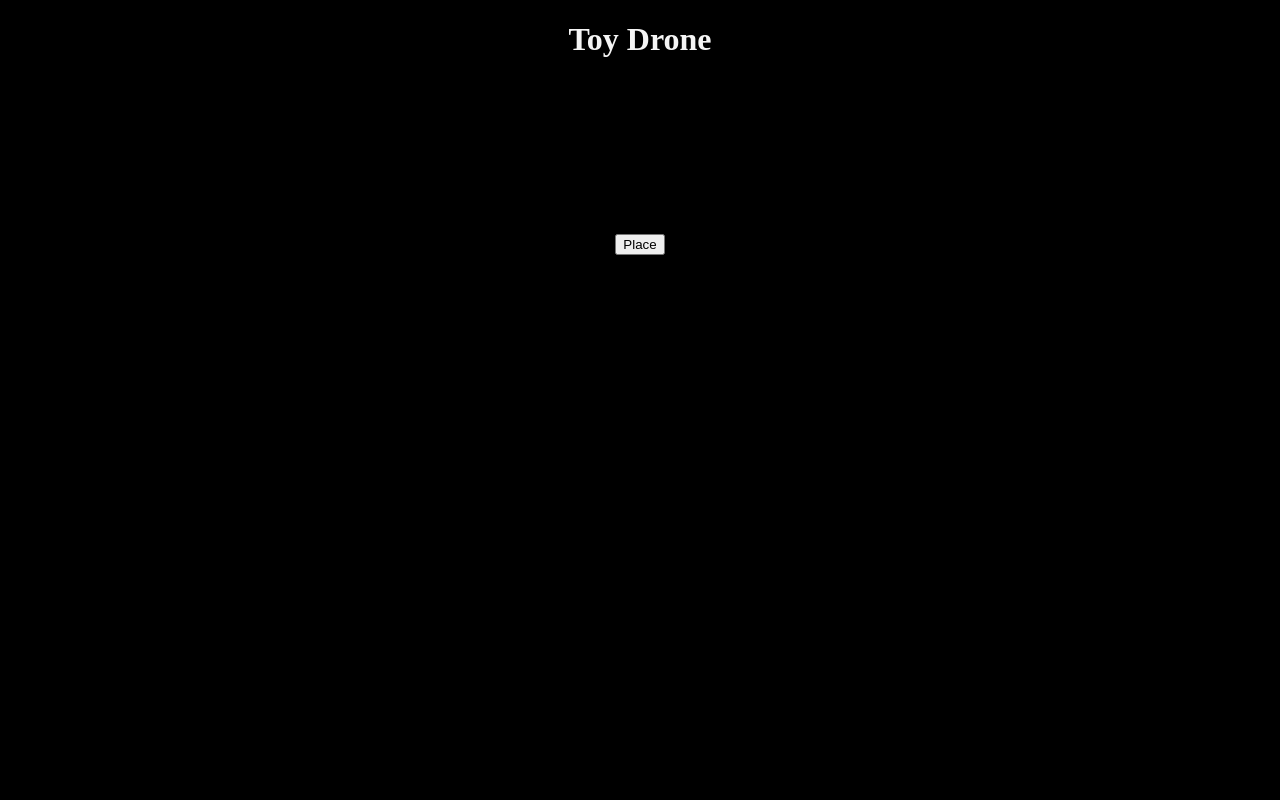
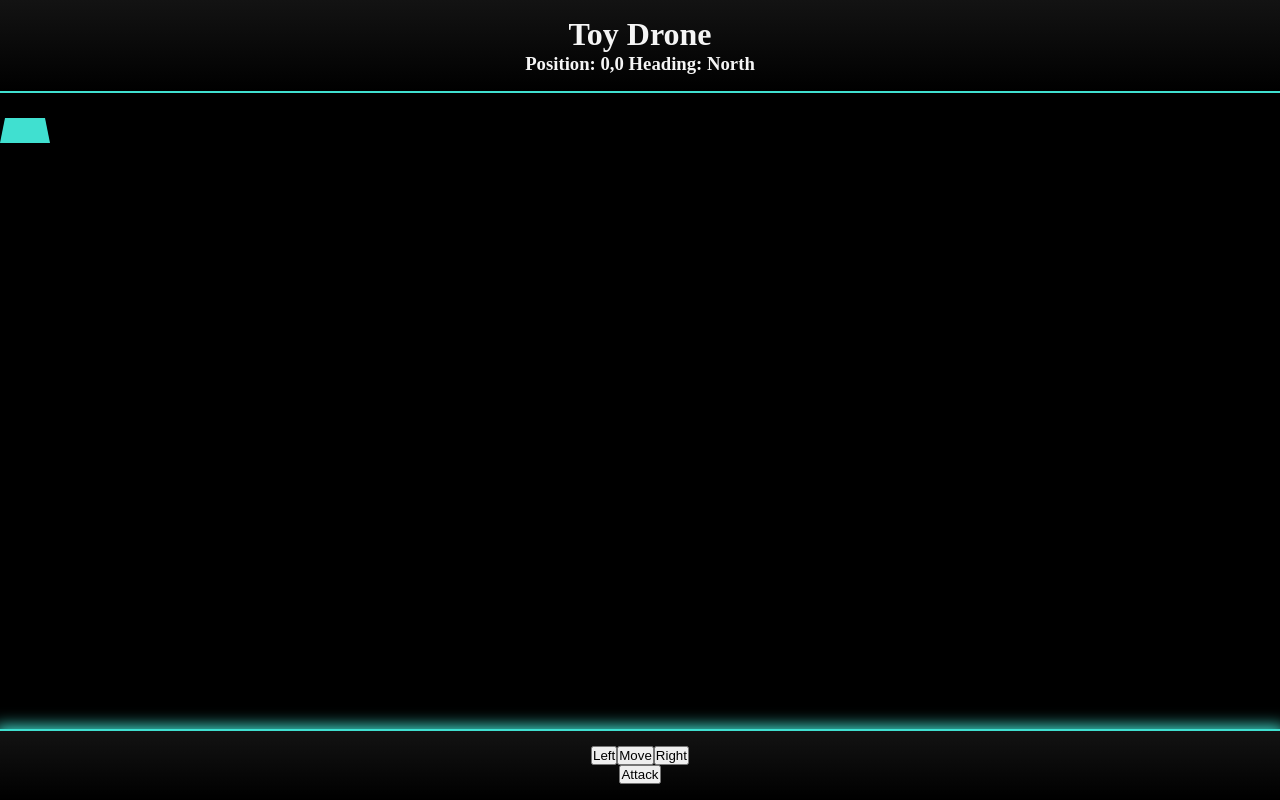
Before and after one commit to 5Babbitt/Toy-Drone, a plain HTML site: page index.html in a window 1280 px wide. Both pictures are taken after a click on the button "Place". Drawn offline with Linux system fonts and the light colour scheme.

Commit message:
Add Header and Footer styling Add Placement Setting and drone controls button spawning Moved sheet and script to dedicated folders

```diff
--- /dev/null
+++ b/css/style.css
@@ -0,0 +1,91 @@
+
+
+:root {
+    /* Colours */
+    --bg-colour: black;
+
+    --primary-bg-colour: black;
+    --secondary-bg-colour: #131313;
+
+    --accent-colour: turquoise;
+
+    --text-colour: whitesmoke;
+}
+
+* {
+    padding: 0;
+    margin: 0;
+    text-align: center;
+    box-sizing: border-box;
+}
+
+body {
+    height: 100vh;
+    width: 100vw;
+    color: var(--text-colour);
+    background-color: var(--bg-colour);
+}
+
+#drone {
+    width: 50px;
+    height: 50px;
+    border-top: 5px solid transparent;
+    border-right: 5px solid transparent;
+    border-bottom: 25px solid turquoise;
+    border-left: 5px solid transparent;
+    transform: rotate(0deg);
+    transition: transform 0.25s ease;
+}
+
+#header, #footer {
+    display: flex;
+    align-items: center;
+    justify-content: center;
+    padding: 2vh 10vw;
+    width: 100vw;
+    background: linear-gradient(var(--secondary-bg-colour), var(--primary-bg-colour));
+    flex-direction: column;
+}
+
+#header {
+    border-bottom: 2px solid var(--accent-colour);
+}
+
+#footer {
+    position: fixed;
+    padding-top: 15px;
+    left: 0;
+    bottom: 0;
+    border-top: 2px solid var(--accent-colour);
+    z-index: 0;
+}
+
+#footer::after {
+    content: "";
+    position: absolute;
+    width: 100%;
+    height: 100%;
+    left: 0;
+    bottom: 0;
+    background: linear-gradient(var(--secondary-bg-colour), var(--primary-bg-colour));
+    z-index: -1;
+}
+
+#footer::before {
+    content: "";
+    background-color: var(--accent-colour);
+    position: absolute;
+    left: -5px;
+    bottom: -5px;
+    background-size: 300%;
+    z-index: -1;
+    width: calc(100% + 10px);
+    height: calc(100% + 10px);
+    filter: blur(8px);
+}
+
+#content {
+    align-items: center;
+    justify-content: center;
+    background-color: var(--primary-bg-colour);
+}
--- a/drone.js
+++ /dev/null
@@ -1,145 +0,0 @@
-class Vector2 {
-  constructor(x = 0, y = 0) {
-    this.x = x;
-    this.y = y;
-  }
-
-  translate(vector) {
-    return new Vector2(this.x + vector.x, this.y + vector.y);
-  }
-
-  scale(scalar) {
-    return new Vector2(this.x * scalar, this.y * scalar);
-  }
-}
-
-class Heading {
-  constructor(x = 0, y = 0) {
-    let angle = Math.atan2(y, x) * 180/Math.PI;
-
-    this.direction = new Vector2(x, y);
-    this.rotation = (angle >= 0) ? angle : angle + 360
-  }
-
-  isEqual(other) {
-    return this.direction.x === other.direction.x && this.direction.y === other.direction.y;
-  }
-
-  getName() {
-    if (this.isEqual(directions.north)) return "North";
-    if (this.isEqual(directions.east)) return "East";
-    if (this.isEqual(directions.south)) return "South";
-    if (this.isEqual(directions.west)) return "West";
-    console.warn("Invalid direction!");
-    return null;
-  }
-}
-
-class Drone {
-  constructor(x, y, heading) {
-    this.position = new Vector2(x, y);
-    this.heading = heading;
-  }
-
-  getPosition() {
-    return this.position;
-  }
-
-  getHeading() {
-    return this.heading.getName();
-  }
-
-  getDirection() {
-    return this.heading.direction;
-  }
-
-  getRotation() {
-    return this.heading.rotation;
-  }
-
-  move() {
-    const dest = this.position.translate(this.heading.direction);
-
-    if (!isValidPosition(dest)) {
-      console.error("Invalid Destination!")
-      return;
-    }
-
-    this.position = dest;
-  }
-
-  rotate(direction) {
-    const currentIndex = directionArray.indexOf(this.heading);
-    const newIndex = (currentIndex - direction + directionArray.length) % directionArray.length;
-    this.heading = directionArray[newIndex];
-  }
-
-  attack() {
-    const attackPos = this.position.translate(this.heading.direction.scale(2));
-
-    if (!isValidPosition(attackPos)) {
-      console.warn("Invalid attack target!");
-      return;
-    }
-
-    console.log(`Attacked ${attackPos.x}:${attackPos.y}`)
-    // send projectile to attack pos
-  }
-
-  report() {
-    console.log(`Position: ${this.position.x},${this.position.y} Heading: ${this.heading.getName()}`);
-  }
-}
-
-// Directions
-const directions = Object.freeze({
-  east: new Heading(1, 0),
-  north: new Heading(0, 1),
-  west: new Heading(-1, 0),
-  south: new Heading(0, -1)
-});
-const directionArray = [directions.east, directions.south, directions.west, directions.north];
-const left = 1;
-const right = -1;
-
-const container = document.getElementById("gameContainer");
-
-let drone = null;
-
-function isValidPosition(pos) {
-  if (pos.x < 0 || pos.x > 9 || pos.y < 0 || pos.y > 9) {
-    return false;
-  }
-
-  return true;
-}
-
-function Place(x = 0, y = 0, heading = directions.north) {
-  if (!isValidPosition(new Vector2(x, y))) {
-    console.error("Invalid Place Location! Place it within the grid.");
-    return;
-  }
-
-  drone = new Drone(x, y, heading);
-  console.log(drone);
-}
-
-function Move() {
-  drone?.move();
-}
-
-function Left() {
-  drone?.rotate(left);
-}
-
-function Right() {
-  drone?.rotate(right);
-}
-
-function Report() {
-  drone?.report();
-}
-
-function Attack() {
-  drone?.attack();
-}
--- a/index.html
+++ b/index.html
@@ -4,20 +4,30 @@
     <meta charset="UTF-8">
     <meta name="viewport" content="width=device-width, initial-scale=1.0">
     <title>Toy Drone</title>
-    <script src="drone.js"></script>
-    <link rel="stylesheet" href="style.css">
+    <script src="scripts/drone.js" defer></script>
+    <link rel="stylesheet" href="css/style.css">
 </head>
 <body>
     <div id="header">
         <h1>Toy Drone</h1>
     </div>
     <div id="content">
-        <canvas id="game">
 
-        </canvas>
     </div>
     <div id="footer">
-        <button onclick="Place()">Place</button>
+        <div id="footer-placement-settings">
+            <button onclick="Place()">Place</button>
+            <label for="xcoord">X: </label>
+            <input type="number" name="xcoord" id="xcoord" min="0" max="9" placeholder="0">
+            <label for="ycoord">Y: </label>
+            <input type="number" name="ycoord" id="ycoord" min="0" max="9" placeholder="0">
+            <select name="heading" id="heading">
+                <option value="directions.north">North</option>
+                <option value="directions.east">East</option>
+                <option value="directions.south">South</option>
+                <option value="directions.west">West</option>
+            </select>
+        </div>
     </div>
 </body>
 </html>
--- /dev/null
+++ b/scripts/drone.js
@@ -0,0 +1,250 @@
+class Vector2 {
+  constructor(x = 0, y = 0) {
+    this.x = x;
+    this.y = y;
+  }
+
+  translate(vector) {
+    return new Vector2(this.x + vector.x, this.y + vector.y);
+  }
+
+  scale(scalar) {
+    return new Vector2(this.x * scalar, this.y * scalar);
+  }
+}
+
+// A class that stores rotation and a Vector2 for direction
+class Heading {
+  constructor(x = 0, y = 0, rotation = 90) {
+    let angle = ((Math.atan2(y, x) * 180/Math.PI) + 360) % 360;
+
+    this.direction = new Vector2(x, y);
+    this.rotation = rotation;
+  }
+
+  // Compare two headings directions
+  isDirectionEqual(other) {
+    return this.direction.x === other.direction.x && this.direction.y === other.direction.y;
+  }
+
+  // Return cardinal direction name based on this headings direction
+  getName() {
+    if (this.isDirectionEqual(directions.north)) return "North";
+    if (this.isDirectionEqual(directions.east)) return "East";
+    if (this.isDirectionEqual(directions.south)) return "South";
+    if (this.isDirectionEqual(directions.west)) return "West";
+    console.error("Invalid direction!");
+    return null;
+  }
+}
+
+class Drone {
+  constructor(x, y, heading) {
+    this.position = new Vector2(x, y);
+    this.heading = heading;
+  }
+
+  // Getters (I'm sure these are redundant but it's a simple habit from C, C++, C#)
+  getPosition() {
+    return this.position;
+  }
+
+  getHeading() {
+    return this.heading.getName();
+  }
+
+  getDirection() {
+    return this.heading.direction;
+  }
+
+  getRotation() {
+    return this.heading.rotation;
+  }
+
+  move() {
+    const dest = this.position.translate(this.heading.direction);
+
+    if (!isValidPosition(dest)) {
+      console.error("Invalid Destination!")
+      return;
+    }
+
+    this.position = dest;
+  }
+
+  rotate(direction) {
+    const currentIndex = directionArray.indexOf(this.heading);
+    const newIndex = (currentIndex - direction + directionArray.length) % directionArray.length;
+    this.heading = directionArray[newIndex];
+  }
+
+  attack() {
+    const attackPos = this.position.translate(this.heading.direction.scale(2));
+
+    if (!isValidPosition(attackPos)) {
+      console.warn("Invalid attack target!");
+      return;
+    }
+
+    console.log(`Attacked ${attackPos.x}:${attackPos.y}`)
+    // send projectile to attack pos
+
+    return attackPos;
+  }
+
+  report() {
+    let msg = `Position: ${this.position.x},${this.position.y} Heading: ${this.heading.getName()}`;
+    console.log(msg);
+    console.log(drone.getRotation());
+    return msg;
+  }
+}
+
+// Directions
+const directions = Object.freeze({
+  west: new Heading(-1, 0, 0),
+  north: new Heading(0, 1, 90),
+  east: new Heading(1, 0, 180),
+  south: new Heading(0, -1, 270)
+});
+
+const directionArray = [directions.north, directions.east, directions.south, directions.west];
+const left = 1;
+const right = -1;
+
+// Grid
+const cellSize = 10;
+const gridSize = 10;
+
+// HTML References
+const header = document.getElementById("header");
+const footer = document.getElementById("footer");
+const content = document.getElementById("content");
+const placeSettings = document.getElementById("footer-placement-settings");
+const debugElement = document.createElement("h3")
+const droneElement = document.createElement("div");
+
+// drone controls HTML
+const droneControlsWrapper = document.createElement("div");
+const droneMovementControlsWrapper = document.createElement("div");
+//const moveButton = document.createElement("button");
+//const leftButton = document.createElement("button");
+//const rightButton = document.createElement("button");
+//const attackButton = document.createElement("button");
+
+const moveButton = CreateElementWithID("button", "", "Move");
+const leftButton = CreateElementWithID("button", "", "Left");
+const rightButton = CreateElementWithID("button", "", "Right");
+const attackButton = CreateElementWithID("button", "", "Attack");
+
+// Setting Children
+header.appendChild(debugElement);
+
+// Setting ID's
+droneElement.id = "drone";
+
+let drone = null;
+
+function isValidPosition(pos) {
+  if (pos.x < 0 || pos.x > 9 || pos.y < 0 || pos.y > 9) {
+    return false;
+  }
+
+  return true;
+}
+
+function Place(x = 0, y = 0, heading = directions.north) {
+  // check if drone already exists
+  if (drone !== null) {
+    return;
+  }
+
+  // check if spawn position is within the grid
+  if (!isValidPosition(new Vector2(x, y))) {
+    console.error("Invalid Place Location! Place it within the grid.");
+    return;
+  }
+
+  drone = new Drone(x, y, heading);
+  console.log(drone);
+
+  droneElement.style.transform = `rotate(${drone?.getRotation() - 90}deg)`;
+  content.appendChild(droneElement);
+
+  AddMoveControls();
+  Report();
+}
+
+function Move() {
+  drone?.move();
+
+
+  Report();
+}
+
+function Left() {
+  drone?.rotate(left);
+
+  if (drone?.getRotation() === 0) {
+
+  }
+
+  droneElement.style.transform = `rotate(${drone?.getRotation() - 90}deg)`;
+  Report();
+}
+
+function Right() {
+  drone?.rotate(right);
+
+  if (drone?.getRotation() === 0) {
+
+  }
+
+  droneElement.style.transform = `rotate(${drone?.getRotation() - 90}deg)`;
+  Report();
+}
+
+function Report() {
+  let msg = drone?.report();
+
+  debugElement.innerText = msg;
+}
+
+function Attack() {
+  let attackPos = drone?.attack();
+}
+
+function CreateElementWithID(element, id = "", text = "") {
+  if (typeof(element) === "undefined") {
+    return false;
+  }
+
+  var newElement = document.createElement(element);
+
+  if (id !== "") {
+    newElement.id = id;
+  }
+
+  if (text !== "") {
+    newElement.innerText = text;
+  }
+
+  return newElement;
+}
+
+function AddMoveControls() {
+  placeSettings.remove();
+
+  moveButton.onclick = function() { Move(); };
+  leftButton.onclick = function() { Left(); };
+  rightButton.onclick = function() { Right(); };
+  attackButton.onclick = function() { Attack(); };
+
+  droneControlsWrapper.appendChild(droneMovementControlsWrapper);
+  droneControlsWrapper.appendChild(attackButton);
+  droneMovementControlsWrapper.appendChild(leftButton);
+  droneMovementControlsWrapper.appendChild(moveButton);
+  droneMovementControlsWrapper.appendChild(rightButton);
+
+  footer.appendChild(droneControlsWrapper);
+}
--- a/style.css
+++ /dev/null
@@ -1,5 +0,0 @@
-body {
-    background-color: black;
-    color: whitesmoke;
-    text-align: center;
-}
```
Also changed, not shown: 1 other file.
